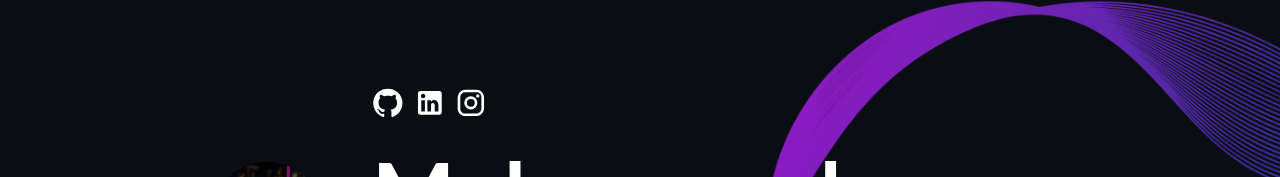
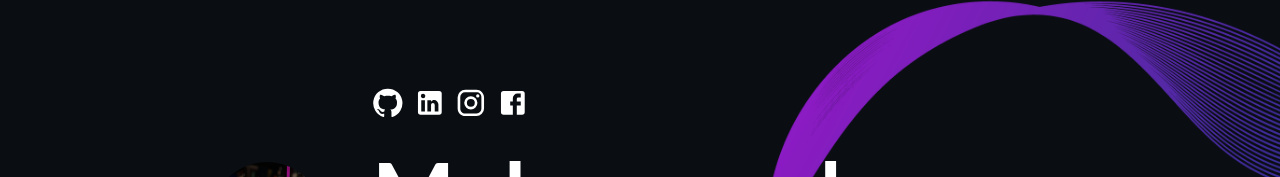
Before and after one commit to Kmal4li/4Kmal4li.github.io, a React (Create React App) app: page / in a window 1280 px wide. Shown: the part 142-319 px from the top of the page. Built offline with nearby package versions, Linux system fonts and the light colour scheme.

Commit message:
Update Main.tsx

```diff
--- a/src/components/Main.tsx
+++ b/src/components/Main.tsx
@@ -3,6 +3,7 @@ import profilePhoto from '../assets/images/profile.jpg';
 import GitHubIcon from '@mui/icons-material/GitHub';
 import LinkedInIcon from '@mui/icons-material/LinkedIn';
 import InstagramIcon from '@mui/icons-material/Instagram';
+import FaceookIcon from '@mui/icons-material/Facebook';
 import '../assets/styles/Main.scss';
 
 function Main() {
@@ -18,6 +19,7 @@ function Main() {
             <a href="https://github.com/Kmal4li" target="_blank" rel="noreferrer"><GitHubIcon/></a>
             <a href="https://www.linkedin.com/in/muhammad-akmal-ali-3388b62a2/" target="_blank" rel="noreferrer"><LinkedInIcon/></a>
             <a href="https://www.instagram.com/m._akmal_a/" target="_blank" rel="noreferrer"><InstagramIcon/></a>
+            <a href="https://www.facebook.com/muhammad.akmal.ali.5" target="_blank" rel="noreferrer"><FaceookIcon/></a>
           </div>
           <h1>Muhammad Akmal Ali</h1>
           <p>Junior Software Developer</p>
```
